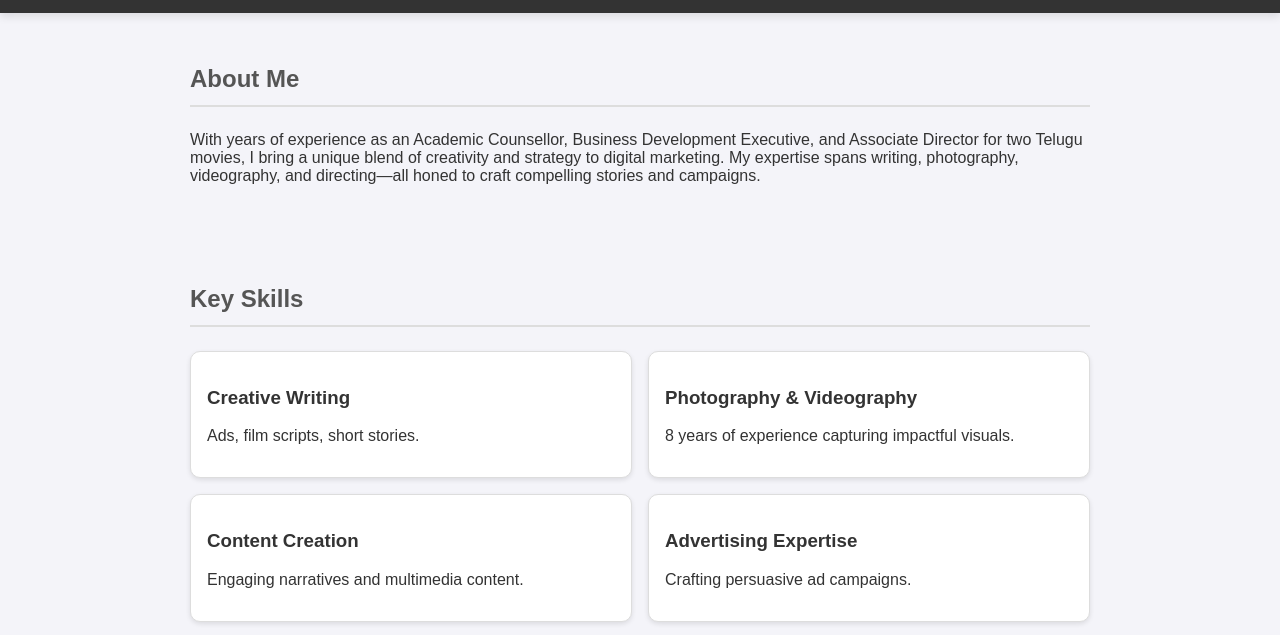
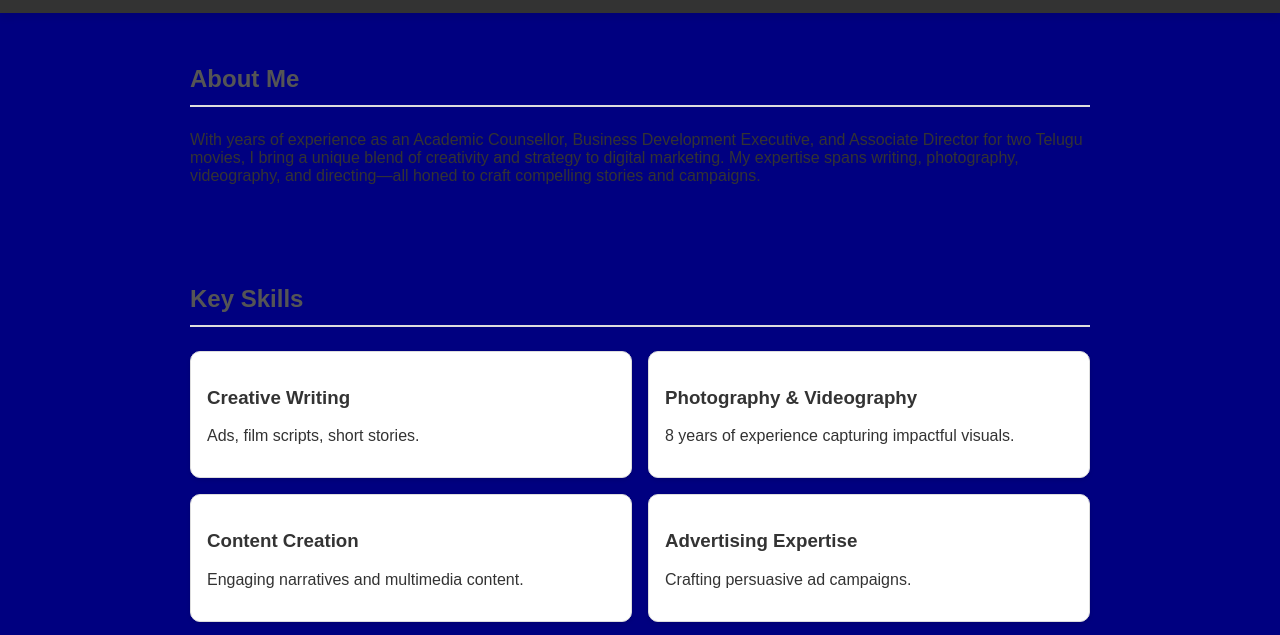
Before and after one commit to ManideepAMD/AMD-Portfolio, a plain HTML site: page index.html in a window 1280 px wide. Shown: the part 86-721 px from the top of the page. Drawn offline with Linux system fonts and the light colour scheme.

Commit message:
Update index.html

```diff
--- a/index.html
+++ b/index.html
@@ -9,7 +9,7 @@
             font-family: 'Arial', sans-serif;
             margin: 0;
             padding: 0;
-            background: #f4f4f9;
+            background: #000080;
             color: #333;
             overflow-x: hidden;
         }
```
